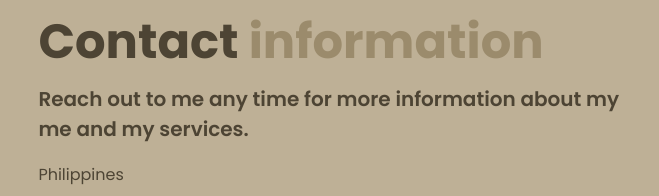
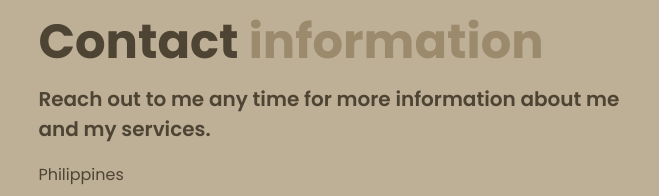
Before and after one commit to kayenne01/My-website, a plain HTML site: page index.html in a window 1280 px wide. Shown: the part 3703-3899 px from the top of the page, 0-659 px from the left. Drawn offline with nearby package versions, Linux system fonts and the light colour scheme; a script that the page names is missing.

Commit message:
Update index.html

```diff
--- a/index.html
+++ b/index.html
@@ -183,7 +183,7 @@
 	<section class="contact" id="contact">
 		<div class="contact-text">
 			<h2>Contact <span>information</span></h2>
-			<h4>Reach out to me any time for more information about my me and my services.</h4>
+			<h4>Reach out to me any time for more information about me and my services.</h4>
 			<div class="list">
 				<li>Philippines</li>
 				<li><a href="#">cayezarate01@gmail.com</a></li>
```
